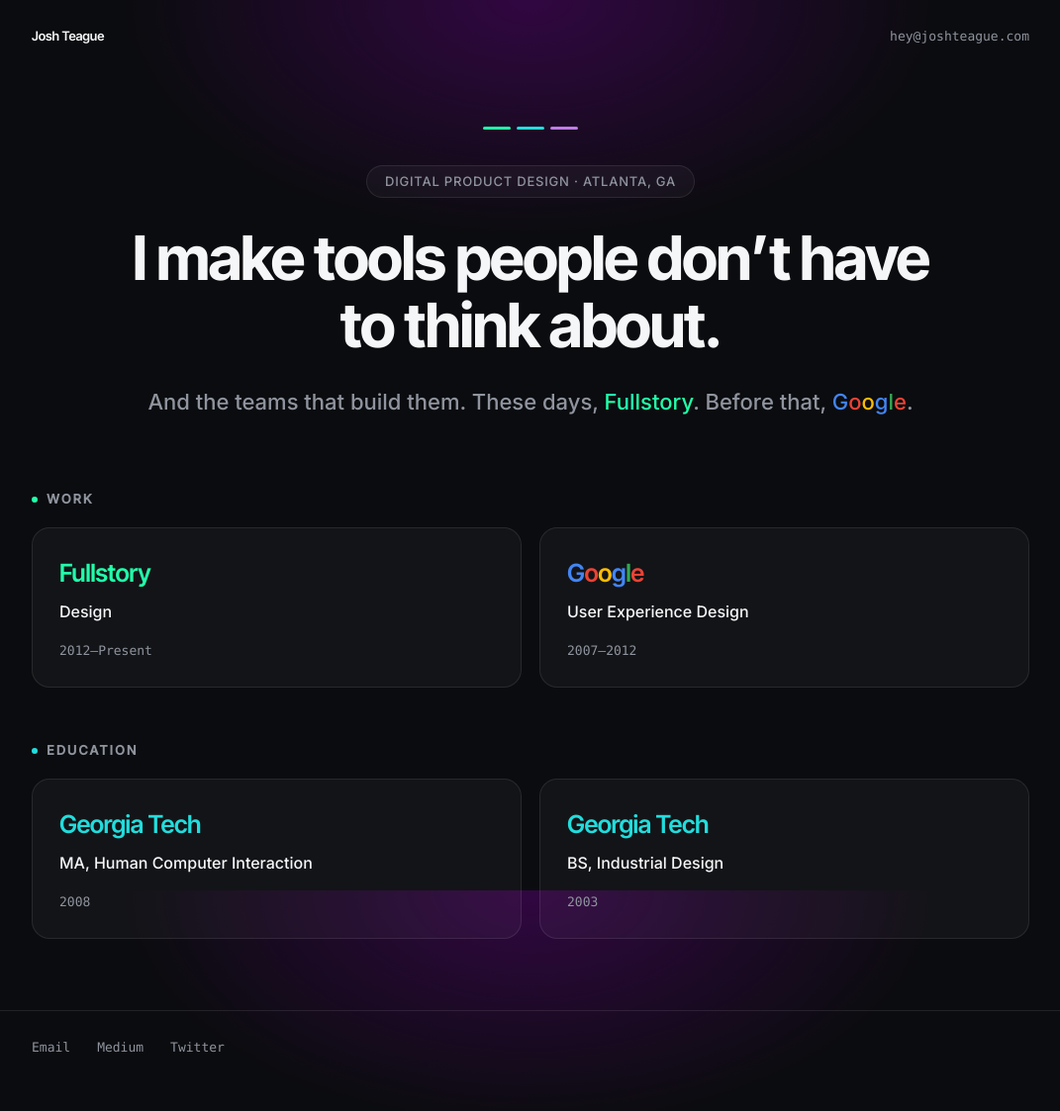
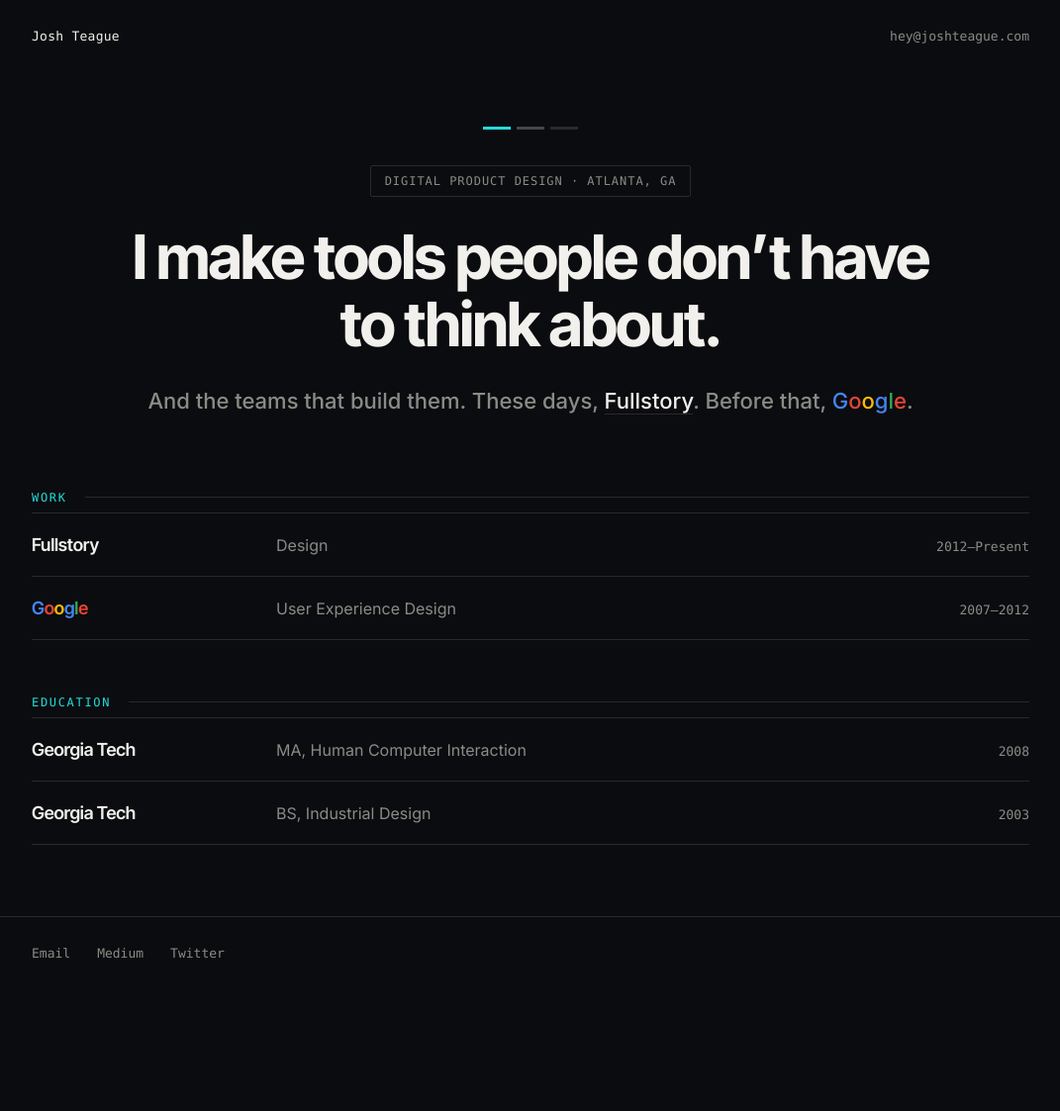
Before and after one commit to joshteague/joshteague.github.io, a Jekyll site: the page built from index.html, in a window 1280 px wide. Shown: the whole page at 99% size, without its empty margins (104-1175 px from the left). Built offline with Jekyll 4.4.1, drawn with Linux system fonts in a browser that asks for light colours; some web fonts are replaced; after the commit the page ends 1027 px from its top, so only the background shows below that.

Commit message:
Add a "precision" variant for comparison
An alternative reading of the toolmaker idea: a toolmaker of software makes
instruments, not furniture, so this goes for spec sheet rather than workshop
and avoids borrowing a craft heritage the work does not have.

Against the carded version on 2026-redesign:

- Cards become hairline-ruled rows, three columns on wide screens, with the
  years flush right so they align into a column of their own.
- One accent instead of two, spent only on the section labels and the first
  segment of the mark. Organisation names fall back to the text colour, so
  weight and tone carry emphasis -- which leaves Google's logotype as the
  single moment of colour on the page.
- Monospace takes over everything that is a label or a measurement: the top
  bar, the plate, the section labels, the years, the footer.
- The gradient bloom is gone. It was the most contemporary-UI element on the
  page and the least earned.
- The plate has square corners and no fill where the pill had neither.
- Body text warms from #f5f6f8 to #f2f0ec -- the one concession to craft.

Contrast runs 5.71:1 on the dimmest metadata to 17.18:1 on the headline.

Co-Authored-By: Claude Opus 5 <noreply@anthropic.com>

```diff
--- a/_sass/_home.scss
+++ b/_sass/_home.scss
@@ -1,50 +1,42 @@
 /**
- * Home
+ * Home -- "precision" variant
  *
- * A dark, centred page: a slim top bar, a statement hero, then the CV grouped
- * into Work and Education as cards rather than a flat list. Everything is
- * scoped under `.home-page`, so the light treatment on the rest of the site is
- * untouched.
+ * A toolmaker of software makes instruments, not furniture, so this reads as
+ * a spec sheet rather than a workshop: flat ground, hairline rules, monospace
+ * for everything that is a measurement or a label, and a single accent used
+ * only on marks. No card fills, no bloom, no second accent.
  *
- * The palette is three colours. The two bright ones only hold up against a
- * dark ground, which is why the page inverts rather than sitting on white.
+ * Everything is scoped under `.home-page`, so the light treatment on the rest
+ * of the site is untouched.
  */
 
-$seed-mint:   #22ffaa;
-$seed-cyan:   #22dddd;
-$seed-violet: #660088;
+// One accent, from the seed palette, spent sparingly.
+$accent: #22dddd;
 
 $home-bg:       #0b0c0f;
-$home-text:     #f5f6f8;
-$home-text-dim: #8f949e;
+// Warm white rather than blue-white: the one concession to craft over clinic.
+$home-text:     #f2f0ec;
+$home-text-dim: #8b8b86;
+$rule:          rgba(242, 240, 236, 0.13);
+$rule-strong:   rgba(242, 240, 236, 0.26);
 
-// Cards sit on tinted white rather than a lighter grey, so one background
-// value keeps working if the canvas is ever retuned.
-$card-bg:       rgba(255, 255, 255, 0.035);
-$card-bg-hover: rgba(255, 255, 255, 0.06);
-$card-border:   rgba(255, 255, 255, 0.09);
-$card-border-hover: rgba(255, 255, 255, 0.18);
-
-// Spacing steps: 6 9 18 27 36 54 72 96. Radii: 9 18.
+// Spacing steps: 6 9 18 27 36 54 72 96.
 
 .home-page {
+    // Flat. The gradient bloom was the most contemporary-UI element on the
+    // page and the least earned by the work.
     background-color: $home-bg;
-    // One soft bloom, off-centre behind the hero.
-    background-image: radial-gradient(46% 38% at 50% 0%, rgba(102, 0, 136, 0.42) 0%, rgba(102, 0, 136, 0) 70%);
-    background-repeat: no-repeat;
-    background-attachment: fixed;
     color: $home-text;
     font-family: $inter-family;
     text-align: left;
 
     ::selection {
-        background-color: rgba(34, 221, 221, 0.3);
+        background-color: rgba(34, 221, 221, 0.26);
     }
 
     a:focus-visible {
-        outline: 2px solid $seed-cyan;
+        outline: 1px solid $accent;
         outline-offset: 3px;
-        border-radius: 2px;
     }
 }
 
@@ -60,23 +52,21 @@ $card-border-hover: rgba(255, 255, 255, 0.18);
     max-width: 1008px;
     margin: 0 auto;
     padding: 27px 36px;
+    font-family: $mono-font-family;
     font-size: 13px;
 }
 
 .topbar-mark {
-    font-family: $display-font-family;
-    font-weight: 600;
-    letter-spacing: -0.01em;
     color: $home-text;
+    letter-spacing: 0.02em;
 }
 
 .topbar-link {
-    font-family: $mono-font-family;
     color: $home-text-dim;
     text-decoration: none;
     transition: color 0.2s ease-in-out;
 
-    &:hover { color: $seed-cyan; }
+    &:hover { color: $accent; }
 }
 
 
@@ -91,8 +81,9 @@ $card-border-hover: rgba(255, 255, 255, 0.18);
     text-align: center;
 }
 
-// Three segments of 28px with 6px between them: 96px in total, one for each
-// colour in the palette.
+// Three segments of 28px with 6px between them: 96px in total. Graded from
+// the accent down through the rules, so it reads as a scale rather than
+// three decorative colours.
 .mark {
     display: flex;
     width: 96px;
@@ -102,24 +93,23 @@ $card-border-hover: rgba(255, 255, 255, 0.18);
         width: 28px;
         height: 3px;
         margin-right: 6px;
-        border-radius: 2px;
     }
 
-    span:nth-child(1) { background-color: $seed-mint; }
-    span:nth-child(2) { background-color: $seed-cyan; }
-    span:nth-child(3) { background-color: #c07be8; margin-right: 0; }
+    span:nth-child(1) { background-color: $accent; }
+    span:nth-child(2) { background-color: $rule-strong; }
+    span:nth-child(3) { background-color: $rule; margin-right: 0; }
 }
 
+// A stamped plate rather than a pill: square corners, hairline, no fill.
 .chip {
     display: inline-block;
     margin: 0 0 27px;
-    padding: 6px 18px;
-    border: 1px solid $card-border;
-    border-radius: 999px;
-    background-color: $card-bg;
-    font-size: 13px;
-    font-weight: 500;
-    letter-spacing: 0.06em;
+    padding: 6px 14px;
+    border: 1px solid $rule;
+    border-radius: 2px;
+    font-family: $mono-font-family;
+    font-size: 12px;
+    letter-spacing: 0.08em;
     text-transform: uppercase;
     color: $home-text-dim;
 }
@@ -134,20 +124,8 @@ $card-border-hover: rgba(255, 255, 255, 0.18);
     color: $home-text;
 
     @media (min-width: 860px) { font-size: 62px; }
-
-    a {
-        text-decoration: none;
-        border-bottom: 2px solid transparent;
-        transition: border-color 0.2s ease-in-out;
-
-        &:hover { border-bottom-color: currentColor; }
-    }
 }
 
-
-// One supporting line under the headline, not two: three type treatments
-// stacked read as a pile rather than a hierarchy. Dim, so the coloured
-// organisation names are the only bright thing in it.
 .statement-sub {
     margin: 27px 0 0;
     font-size: 18px;
@@ -157,18 +135,24 @@ $card-border-hover: rgba(255, 255, 255, 0.18);
 
     @media (min-width: 860px) { font-size: 22px; }
 
+    // Organisations sit in the text colour, not an accent: with one accent
+    // reserved for marks, weight and tone carry the emphasis instead.
+    .org {
+        color: $home-text;
+    }
+
     a {
         text-decoration: none;
-        border-bottom: 1px solid transparent;
+        border-bottom: 1px solid $rule;
         transition: border-color 0.2s ease-in-out;
 
-        &:hover { border-bottom-color: currentColor; }
+        &:hover { border-bottom-color: $accent; }
     }
 }
 
 
 /**
- * Work / Education strips
+ * Work / Education -- ruled rows
  */
 
 .strip {
@@ -177,93 +161,79 @@ $card-border-hover: rgba(255, 255, 255, 0.18);
     padding: 0 36px 54px;
 }
 
+// The label's rule runs out to the measure, the way a spec sheet divides
+// itself.
 .label {
     display: flex;
     align-items: center;
-    margin: 0 0 18px;
-    font-size: 13px;
-    font-weight: 600;
+    margin: 0 0 6px;
+    font-family: $mono-font-family;
+    font-size: 12px;
+    font-weight: 400;
     letter-spacing: 0.14em;
     text-transform: uppercase;
+    color: $accent;
+
+    &:after {
+        content: '';
+        flex: 1;
+        height: 1px;
+        margin-left: 18px;
+        background-color: $rule;
+    }
+}
+
+.rows {
+    border-top: 1px solid $rule;
+}
+
+.row {
+    display: grid;
+    grid-template-columns: 1fr;
+    grid-gap: 2px;
+    padding: 18px 0;
+    border-bottom: 1px solid $rule;
+
+    // Three columns on anything wide enough: name, role, then the date flush
+    // right so the years align into a column of their own.
+    @media (min-width: 720px) {
+        grid-template-columns: 220px 1fr auto;
+        grid-gap: 27px;
+        align-items: baseline;
+    }
+}
+
+.row-org {
+    margin: 0;
+    font-family: $display-font-family;
+    font-size: 18px;
+    font-weight: 600;
+    letter-spacing: -0.01em;
+    color: $home-text;
+}
+
+.row-role {
+    margin: 0;
+    font-size: 16px;
+    font-weight: 400;
+    line-height: 1.4;
     color: $home-text-dim;
 }
 
-.dot {
-    width: 6px;
-    height: 6px;
-    margin-right: 9px;
-    border-radius: 50%;
-}
-
-.dot-mint { background-color: $seed-mint; }
-.dot-cyan { background-color: $seed-cyan; }
-
-.grid {
-    display: grid;
-    grid-template-columns: 1fr;
-    grid-gap: 18px;
-
-    @media (min-width: 720px) {
-        grid-template-columns: 1fr 1fr;
-    }
-}
-
-.card {
-    padding: 27px;
-    border: 1px solid $card-border;
-    border-radius: 18px;
-    background-color: $card-bg;
-    transition: background-color 0.2s ease-in-out, border-color 0.2s ease-in-out, transform 0.2s ease-in-out;
-
-    &:hover {
-        background-color: $card-bg-hover;
-        border-color: $card-border-hover;
-        transform: translateY(-3px);
-    }
-}
-
-// Honour a reduced-motion preference: keep the colour shift, drop the lift.
-@media (prefers-reduced-motion: reduce) {
-    .card {
-        transition: background-color 0.2s ease-in-out, border-color 0.2s ease-in-out;
-
-        &:hover { transform: none; }
-    }
-}
-
-.card-org {
-    margin: 0 0 9px;
-    font-family: $display-font-family;
-    font-size: 25px;
-    font-weight: 600;
-    letter-spacing: -0.02em;
-}
-
-.card-role {
-    margin: 0 0 18px;
-    font-size: 16px;
-    font-weight: 500;
-    line-height: 1.4;
-    color: $home-text;
-}
-
-.card-when {
+.row-when {
     margin: 0;
     font-family: $mono-font-family;
     font-size: 13px;
     color: $home-text-dim;
+
+    @media (min-width: 720px) {
+        text-align: right;
+    }
 }
 
-
-/**
- * Organisation colours
- */
-
-.org-fullstory { color: $seed-mint; }
-.org-gatech    { color: $seed-cyan; }
-
 // Google in its own logo colours -- the one place brand colour outranks the
-// page palette, since it is a logotype rather than a decorative choice.
+// page palette, since it is a logotype rather than a decorative choice, and
+// on a page this restrained it becomes the single moment of colour.
 .google {
     .g  { color: #4285f4; }
     .o1 { color: #ea4335; }
@@ -282,7 +252,7 @@ $card-border-hover: rgba(255, 255, 255, 0.18);
     max-width: 1008px;
     margin: 18px auto 0;
     padding: 27px 36px 54px;
-    border-top: 1px solid $card-border;
+    border-top: 1px solid $rule;
     font-family: $mono-font-family;
     font-size: 13px;
 
@@ -292,7 +262,7 @@ $card-border-hover: rgba(255, 255, 255, 0.18);
         text-decoration: none;
         transition: color 0.2s ease-in-out;
 
-        &:hover { color: $seed-cyan; }
+        &:hover { color: $accent; }
     }
 
     a:last-child { margin-right: 0; }
@@ -305,7 +275,6 @@ $card-border-hover: rgba(255, 255, 255, 0.18);
     }
 
     .topbar-link {
-        // The address is too wide to sit beside the name on a phone.
         display: none;
     }
 
@@ -313,12 +282,10 @@ $card-border-hover: rgba(255, 255, 255, 0.18);
         padding: 36px 27px 54px;
     }
 
-    // Tightened so the label holds one line at 375px; wrapped, the pill reads
-    // as a stray box rather than a label.
     .chip {
-        padding: 6px 14px;
-        font-size: 11px;
-        letter-spacing: 0.04em;
+        padding: 6px 12px;
+        font-size: 10px;
+        letter-spacing: 0.06em;
     }
 
     .strip {
@@ -326,6 +293,6 @@ $card-border-hover: rgba(255, 255, 255, 0.18);
     }
 
     .foot {
-        padding: 18px 27px 36px;
+        padding: 27px 27px 36px;
     }
 }
--- a/index.html
+++ b/index.html
@@ -18,45 +18,45 @@ layout: home
 
     <p class="statement-sub">
       And the teams that build them. These days,
-      <a class="org org-fullstory" href="//fullstory.com">Fullstory</a>.
+      <a class="org" href="//fullstory.com">Fullstory</a>.
       Before that,
       <span class="org google"><span class="g">G</span><span class="o1">o</span><span class="o2">o</span><span class="g">g</span><span class="l">l</span><span class="o1">e</span></span>.
     </p>
   </section>
 
   <section class="strip">
-    <h2 class="label"><span class="dot dot-mint" aria-hidden="true"></span>Work</h2>
+    <h2 class="label">Work</h2>
 
-    <div class="grid">
-      <article class="card">
-        <p class="card-org org-fullstory">Fullstory</p>
-        <h3 class="card-role">Design</h3>
-        <p class="card-when">2012&ndash;Present</p>
-      </article>
+    <div class="rows">
+      <div class="row">
+        <p class="row-org">Fullstory</p>
+        <p class="row-role">Design</p>
+        <p class="row-when">2012&ndash;Present</p>
+      </div>
 
-      <article class="card">
-        <p class="card-org google"><span class="g">G</span><span class="o1">o</span><span class="o2">o</span><span class="g">g</span><span class="l">l</span><span class="o1">e</span></p>
-        <h3 class="card-role">User Experience Design</h3>
-        <p class="card-when">2007&ndash;2012</p>
-      </article>
+      <div class="row">
+        <p class="row-org google"><span class="g">G</span><span class="o1">o</span><span class="o2">o</span><span class="g">g</span><span class="l">l</span><span class="o1">e</span></p>
+        <p class="row-role">User Experience Design</p>
+        <p class="row-when">2007&ndash;2012</p>
+      </div>
     </div>
   </section>
 
   <section class="strip">
-    <h2 class="label"><span class="dot dot-cyan" aria-hidden="true"></span>Education</h2>
+    <h2 class="label">Education</h2>
 
-    <div class="grid">
-      <article class="card">
-        <p class="card-org org-gatech">Georgia Tech</p>
-        <h3 class="card-role">MA, Human Computer Interaction</h3>
-        <p class="card-when">2008</p>
-      </article>
+    <div class="rows">
+      <div class="row">
+        <p class="row-org">Georgia Tech</p>
+        <p class="row-role">MA, Human Computer Interaction</p>
+        <p class="row-when">2008</p>
+      </div>
 
-      <article class="card">
-        <p class="card-org org-gatech">Georgia Tech</p>
-        <h3 class="card-role">BS, Industrial Design</h3>
-        <p class="card-when">2003</p>
-      </article>
+      <div class="row">
+        <p class="row-org">Georgia Tech</p>
+        <p class="row-role">BS, Industrial Design</p>
+        <p class="row-when">2003</p>
+      </div>
     </div>
   </section>
 
```
